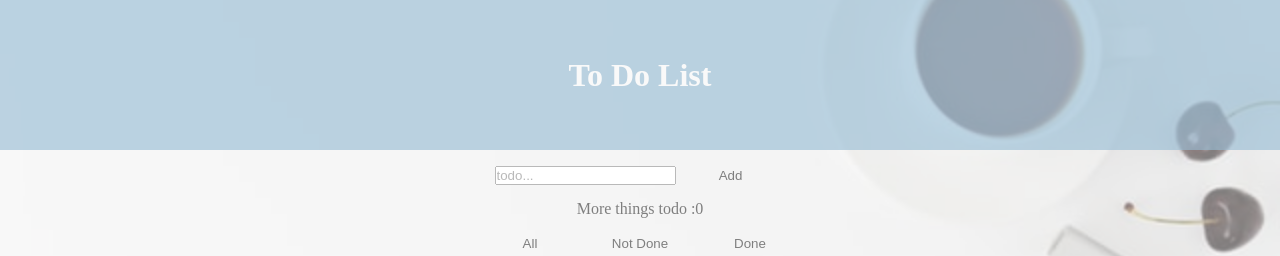
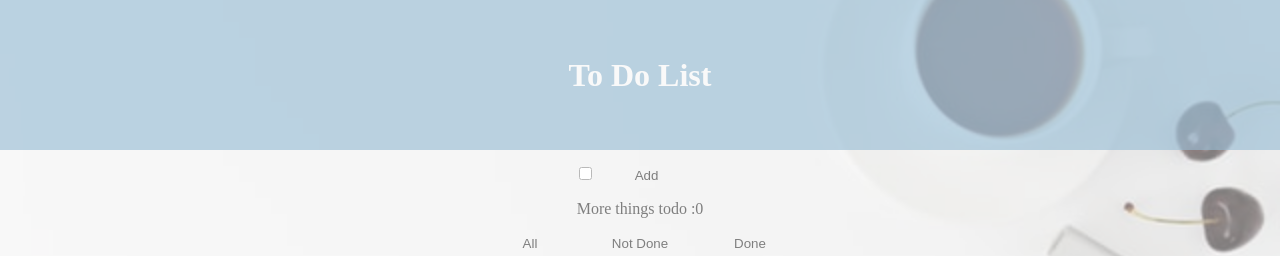
Before and after one commit to Liu-Ivy/ToDoApp, a React (Create React App) app in the folder todolist/: page / in a window 1280 px wide. Shown: the top 256 px of the page. Built offline with nearby package versions, Linux system fonts and the light colour scheme; the HTML template or start-up script is replaced by a standard one.

Commit message:
starting checkbox

```diff
--- a/todolist/src/components/TodoForm.js
+++ b/todolist/src/components/TodoForm.js
@@ -25,6 +25,7 @@ class TodoForm extends Component {
       <div>
         <form onSubmit={this.handleSubmit}>
           <input
+            type="checkbox"
             name="text"
             value={this.state.text}
             placeholder="todo..."
```
